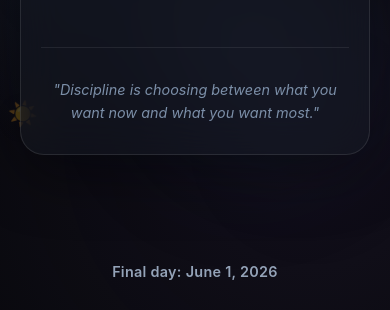
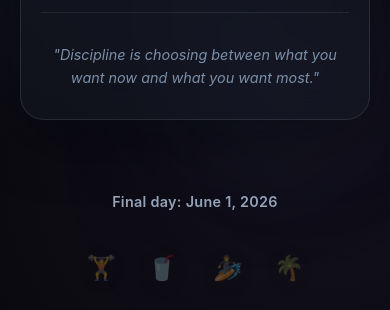
Before and after one commit to rank108/rank108.github.io, a website: page index.html in a window 390 px wide. Shown: the part 534-844 px from the top of the page. Drawn offline with Linux system fonts and the light colour scheme.

Commit message:
Redesign easter egg layout & interactivity

```diff
--- a/index.html
+++ b/index.html
@@ -220,122 +220,123 @@
 
         .side-elements {
             position: fixed;
-            top: 0;
-            left: 0;
+            top: 50%;
+            left: 50%;
+            transform: translate(-50%, -50%);
             width: 100%;
+            max-width: 1400px;
             height: 100%;
+            max-height: 600px;
             z-index: 1;
+            pointer-events: none;
+            display: flex;
+            justify-content: space-between;
+            align-items: center;
+        }
+
+        .easter-column {
+            display: flex;
+            flex-direction: column;
+            gap: 80px;
             pointer-events: none;
         }
 
+        .easter-column.left {
+            margin-left: 40px;
+        }
+
+        .easter-column.right {
+            margin-right: 40px;
+        }
+
         .easter-egg {
-            position: absolute;
             cursor: pointer;
             pointer-events: auto;
             opacity: 0.3;
             transition: all 0.3s ease;
             font-size: 2.5rem;
             filter: drop-shadow(0 4px 12px rgba(0, 0, 0, 0.3));
+            padding: 15px;
+            display: flex;
+            align-items: center;
+            justify-content: center;
+            position: relative;
         }
 
         .easter-egg:hover {
             opacity: 0.7;
-            transform: scale(1.1);
+            transform: scale(1.15);
         }
 
-        .easter-egg.left {
-            left: 5%;
-        }
-
-        .easter-egg.right {
-            right: 5%;
-        }
-
-        .easter-egg:nth-child(1) {
-            top: 20%;
-        }
-
-        .easter-egg:nth-child(2) {
-            top: 50%;
-        }
-
-        .easter-egg:nth-child(3) {
-            top: 75%;
+        .easter-egg:active {
+            transform: scale(0.95);
         }
 
         .easter-message {
-            position: fixed;
+            position: absolute;
             top: 50%;
             left: 50%;
-            transform: translate(-50%, -50%) scale(0);
+            transform: translate(-50%, -50%);
             background: rgba(20, 25, 35, 0.95);
             backdrop-filter: blur(20px);
             border: 1px solid rgba(255, 255, 255, 0.2);
-            border-radius: 20px;
-            padding: 30px 50px;
-            font-size: 1.5rem;
+            border-radius: 16px;
+            padding: 12px 24px;
+            font-size: 0.95rem;
             color: #ffffff;
+            white-space: nowrap;
             z-index: 1000;
             pointer-events: none;
-            box-shadow: 0 20px 60px rgba(0, 0, 0, 0.5);
-            animation: popIn 0.5s ease-out forwards;
+            box-shadow: 0 8px 24px rgba(0, 0, 0, 0.4);
+            opacity: 0;
+            animation: fadeInOut 1.5s ease-in-out forwards;
         }
 
-        @keyframes popIn {
+        @keyframes fadeInOut {
             0% {
-                transform: translate(-50%, -50%) scale(0);
                 opacity: 0;
+                transform: translate(-50%, -60%);
             }
-            50% {
-                transform: translate(-50%, -50%) scale(1.1);
+            10% {
+                opacity: 1;
+                transform: translate(-50%, -50%);
+            }
+            90% {
+                opacity: 1;
+                transform: translate(-50%, -50%);
             }
             100% {
-                transform: translate(-50%, -50%) scale(1);
-                opacity: 1;
-            }
-        }
-
-        @keyframes popOut {
-            0% {
-                transform: translate(-50%, -50%) scale(1);
-                opacity: 1;
-            }
-            100% {
-                transform: translate(-50%, -50%) scale(0);
                 opacity: 0;
+                transform: translate(-50%, -40%);
             }
         }
 
         @keyframes shake {
-            0%, 100% { transform: rotate(0deg); }
-            25% { transform: rotate(-15deg); }
-            75% { transform: rotate(15deg); }
+            0%, 100% { transform: rotate(0deg) scale(1); }
+            25% { transform: rotate(-15deg) scale(1.1); }
+            50% { transform: rotate(15deg) scale(1.1); }
+            75% { transform: rotate(-10deg) scale(1.1); }
         }
 
         @keyframes bounce {
-            0%, 100% { transform: translateY(0); }
-            50% { transform: translateY(-20px); }
+            0%, 100% { transform: translateY(0) scale(1); }
+            50% { transform: translateY(-25px) scale(1.1); }
         }
 
         @keyframes glow {
             0%, 100% { filter: drop-shadow(0 4px 12px rgba(255, 200, 100, 0.3)); }
-            50% { filter: drop-shadow(0 4px 30px rgba(255, 200, 100, 0.8)); }
+            50% { filter: drop-shadow(0 0 40px rgba(255, 200, 100, 1)); }
         }
 
         @keyframes sway {
-            0%, 100% { transform: rotate(0deg); }
-            50% { transform: rotate(5deg); }
+            0%, 100% { transform: rotate(0deg) scale(1); }
+            25% { transform: rotate(-8deg) scale(1.05); }
+            75% { transform: rotate(8deg) scale(1.05); }
         }
 
-        @keyframes ripple {
-            0% {
-                transform: scale(1);
-                opacity: 0.6;
-            }
-            100% {
-                transform: scale(2);
-                opacity: 0;
-            }
+        @keyframes pulse {
+            0%, 100% { transform: scale(1); }
+            50% { transform: scale(1.15); }
         }
 
         .footer {
@@ -347,6 +348,28 @@
             font-weight: 600;
             color: #94a3b8;
             letter-spacing: 0.02em;
+        }
+
+        @media (max-width: 1200px) {
+            .side-elements {
+                max-width: 1100px;
+            }
+
+            .easter-column.left {
+                margin-left: 20px;
+            }
+
+            .easter-column.right {
+                margin-right: 20px;
+            }
+
+            .easter-column {
+                gap: 60px;
+            }
+
+            .easter-egg {
+                font-size: 2.2rem;
+            }
         }
 
         @media (max-width: 768px) {
@@ -392,8 +415,32 @@
                 height: 200px;
             }
 
+            .side-elements {
+                top: auto;
+                bottom: 20px;
+                transform: translate(-50%, 0);
+                max-height: none;
+                height: auto;
+                flex-direction: row;
+                justify-content: center;
+                gap: 20px;
+                max-width: 100%;
+            }
+
+            .easter-column {
+                flex-direction: row;
+                gap: 20px;
+                margin: 0 !important;
+            }
+
+            .easter-column.left .easter-egg:nth-child(3),
+            .easter-column.right .easter-egg:nth-child(3) {
+                display: none;
+            }
+
             .easter-egg {
-                font-size: 2rem;
+                font-size: 1.8rem;
+                padding: 10px;
             }
 
             .cursor-glow {
@@ -402,6 +449,12 @@
 
             .footer {
                 font-size: 1rem;
+                padding-bottom: 100px;
+            }
+
+            .easter-message {
+                font-size: 0.85rem;
+                padding: 10px 20px;
             }
         }
 
@@ -422,16 +475,13 @@
                 font-size: 2rem;
             }
 
+            .easter-column {
+                gap: 15px;
+            }
+
             .easter-egg {
                 font-size: 1.5rem;
-            }
-
-            .easter-egg.left {
-                left: 2%;
-            }
-
-            .easter-egg.right {
-                right: 2%;
+                padding: 8px;
             }
 
             .footer {
@@ -451,12 +501,16 @@
     </div>
 
     <div class="side-elements">
-        <div class="easter-egg left" data-message="One more rep 💪" data-animation="shake">🏋️</div>
-        <div class="easter-egg left" data-message="Stay locked in 🔒" data-animation="shake">🥤</div>
-        <div class="easter-egg left" data-message="Summer body loading... ☀️" data-animation="glow">☀️</div>
-        <div class="easter-egg right" data-message="Catch the wave 🌊" data-animation="sway">🏄</div>
-        <div class="easter-egg right" data-message="Beach mode: ON 🏖️" data-animation="sway">🌴</div>
-        <div class="easter-egg right" data-message="Ready to play! ⚡" data-animation="bounce">🏐</div>
+        <div class="easter-column left">
+            <div class="easter-egg" data-message="One more rep 💪" data-animation="shake">🏋️</div>
+            <div class="easter-egg" data-message="Protein time 🔒" data-animation="shake">🥤</div>
+            <div class="easter-egg" data-message="Summer loading ☀️" data-animation="glow">☀️</div>
+        </div>
+        <div class="easter-column right">
+            <div class="easter-egg" data-message="Catch the wave 🌊" data-animation="sway">🏄</div>
+            <div class="easter-egg" data-message="Beach mode 🏖️" data-animation="sway">🌴</div>
+            <div class="easter-egg" data-message="Stay playful ⚡" data-animation="bounce">🏐</div>
+        </div>
     </div>
 
     <div class="container">
@@ -550,7 +604,10 @@
 
         const easterEggs = document.querySelectorAll('.easter-egg');
         easterEggs.forEach(egg => {
-            egg.addEventListener('click', function() {
+            egg.addEventListener('click', function(e) {
+                e.preventDefault();
+                e.stopPropagation();
+
                 const message = this.getAttribute('data-message');
                 const animation = this.getAttribute('data-animation');
 
@@ -560,18 +617,27 @@
                     this.style.animation = '';
                 }, 500);
 
+                const existingMessage = this.querySelector('.easter-message');
+                if (existingMessage) {
+                    existingMessage.remove();
+                }
+
                 const messageEl = document.createElement('div');
                 messageEl.className = 'easter-message';
                 messageEl.textContent = message;
-                document.body.appendChild(messageEl);
+                this.appendChild(messageEl);
 
                 setTimeout(() => {
-                    messageEl.style.animation = 'popOut 0.3s ease-out forwards';
-                    setTimeout(() => {
+                    if (messageEl.parentNode) {
                         messageEl.remove();
-                    }, 300);
+                    }
                 }, 1500);
             });
+
+            egg.addEventListener('touchstart', function(e) {
+                e.preventDefault();
+                this.click();
+            }, { passive: false });
         });
     </script>
 </body>
```
